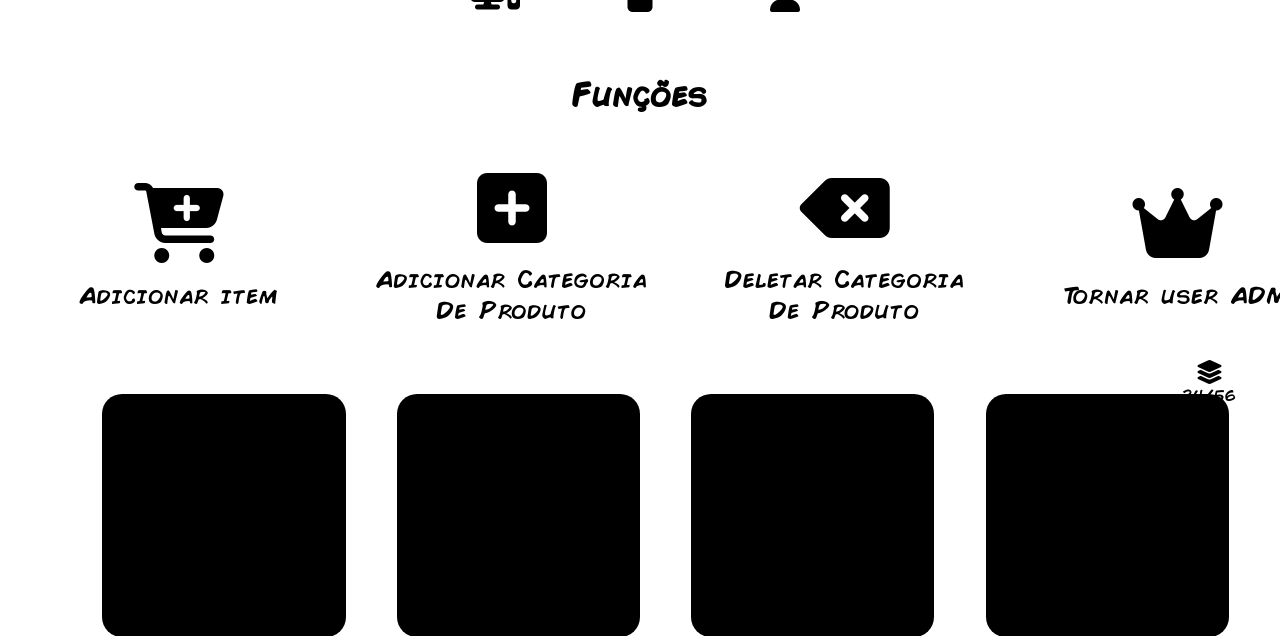
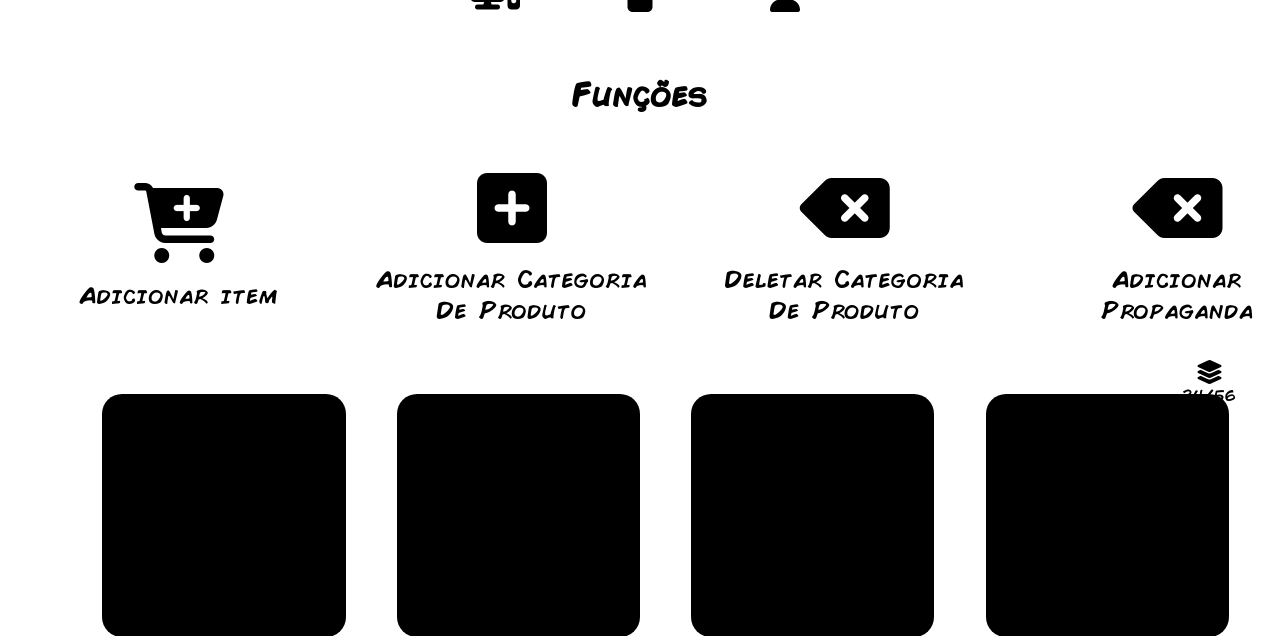
Before and after one commit to murilouwu/Sigmamep-App, a PHP site: page /adm.php in a window 1280 px wide. Shown: the part 247-883 px from the top of the page. Run offline with PHP 8.4, Linux system fonts and the light colour scheme; some libraries are stand-ins or nearby versions.

Commit message:
Update adm.php

```diff
--- a/site/adm.php
+++ b/site/adm.php
@@ -41,6 +41,14 @@
 		 			<div class="itCard">
 		 				<i class="icon fa-solid fa-delete-left"></i>
 		 				<label class="itCd-name">Deletar Categoria De Produto</label>
+		 			</div>
+					<div class="itCard">
+		 				<i class="icon fa-solid fa-delete-left"></i>
+		 				<label class="itCd-name">Adicionar Propaganda</label>
+		 			</div>
+					<div class="itCard">
+		 				<i class="icon fa-solid fa-delete-left"></i>
+		 				<label class="itCd-name">Deletar Propaganda</label>
 		 			</div>
 		 			<div class="itCard">
 		 				<i class="icon fa-solid fa-crown"></i>
```
